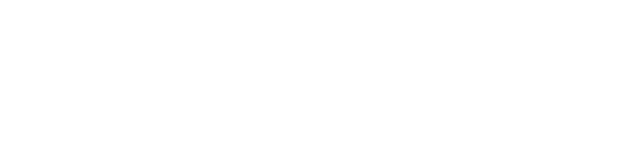
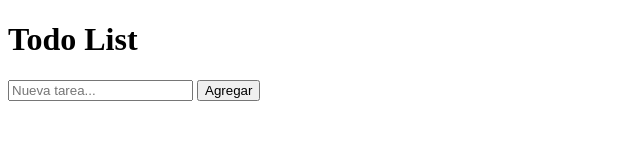
Before and after one commit to LUCASl710/TO-DO-LIST, a plain HTML site: page index.html in a window 1280 px wide. Shown: the whole page, without its empty margins (0-640 px from the left). Drawn offline with Linux system fonts and the light colour scheme.

Commit message:
Terminado la parte de html

```diff
--- a/index.html
+++ b/index.html
@@ -7,6 +7,15 @@
     <link rel="stylesheet" href="style.css">
 </head>
 <body>
-    <div class="todo-container"></div>
+    <div class="todo-container">
+        <h1>Todo List</h1>
+
+        <div class="unput-group">
+            <input type="text" id="todo-text" placeholder="Nueva tarea..."  />
+            <button id="add-button">Agregar</button>
+        </div>
+        <ul id="todo-list"></ul>
+    </div>
+    <script></script>
 </body>
 </html>
```
